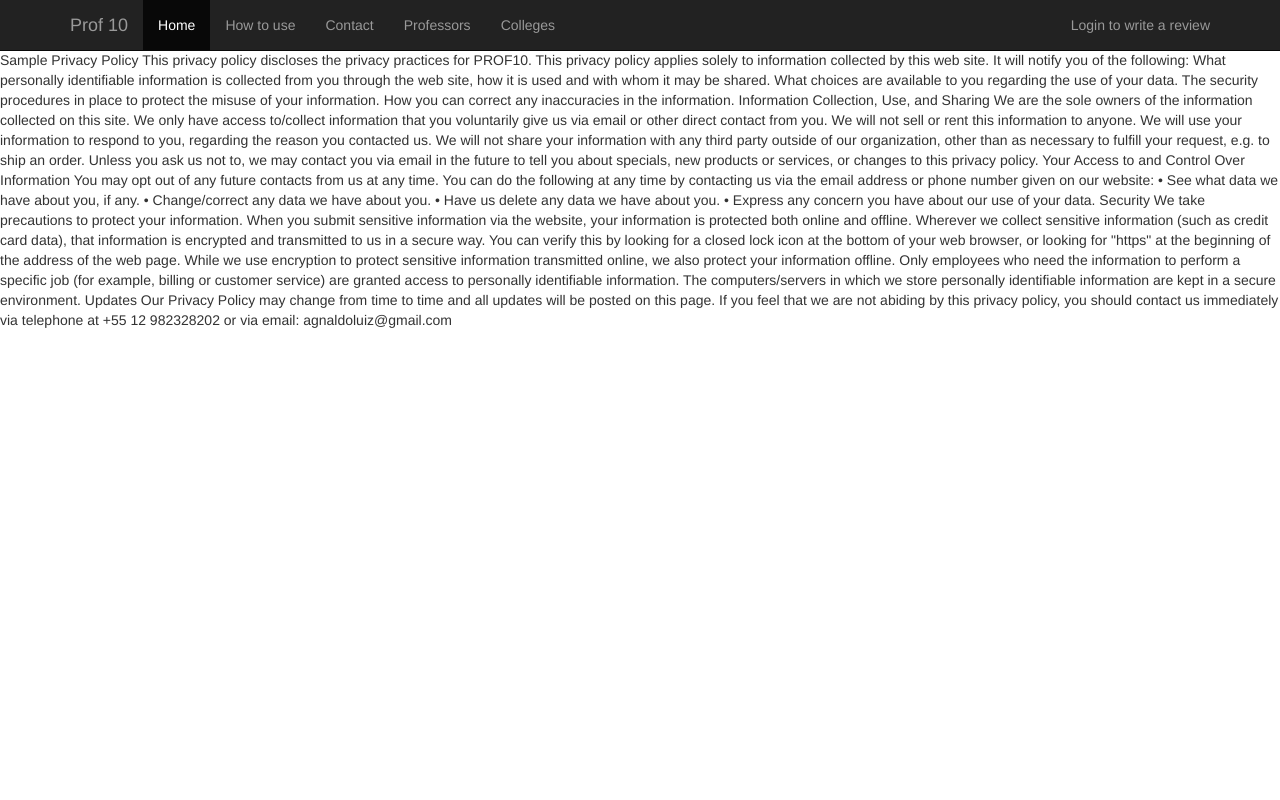
After one commit to agnaldoluiz/PROF10, a Flask app: page /privacy in a window 1280 px wide. The commit adds this page. Run offline with Flask 2, Linux system fonts and the light colour scheme; some libraries are stand-ins or nearby versions.

Commit message:
Privacy policy added

```diff
--- a/app/templates/index.html
+++ b/app/templates/index.html
@@ -109,5 +109,6 @@ The other dimensions are:
   </div>
 </div>
 
+<a href="{{url_for('privacy')}}">Privacy Policy</a>
 
 {% endblock %}
--- /dev/null
+++ b/app/templates/privacy.html
@@ -0,0 +1,41 @@
+{% extends "base.html" %}
+{% block content %}
+Sample Privacy Policy
+
+This privacy policy discloses the privacy practices for PROF10. This privacy policy applies solely to information collected by this web site. It will notify you of the following:
+
+What personally identifiable information is collected from you through the web site, how it is used and with whom it may be shared.
+What choices are available to you regarding the use of your data.
+The security procedures in place to protect the misuse of your information.
+How you can correct any inaccuracies in the information.
+Information Collection, Use, and Sharing
+We are the sole owners of the information collected on this site. We only have access to/collect information that you voluntarily give us via email or other direct contact from you. We will not sell or rent this information to anyone.
+
+We will use your information to respond to you, regarding the reason you contacted us. We will not share your information with any third party outside of our organization, other than as necessary to fulfill your request, e.g. to ship an order.
+
+Unless you ask us not to, we may contact you via email in the future to tell you about specials, new products or services, or changes to this privacy policy.
+
+Your Access to and Control Over Information
+You may opt out of any future contacts from us at any time. You can do the following at any time by contacting us via the email address or phone number given on our website:
+
+   • See what data we have about you, if any.
+
+   • Change/correct any data we have about you.
+
+   • Have us delete any data we have about you.
+
+   • Express any concern you have about our use of your data.
+
+Security
+We take precautions to protect your information. When you submit sensitive information via the website, your information is protected both online and offline.
+
+Wherever we collect sensitive information (such as credit card data), that information is encrypted and transmitted to us in a secure way. You can verify this by looking for a closed lock icon at the bottom of your web browser, or looking for "https" at the beginning of the address of the web page.
+
+While we use encryption to protect sensitive information transmitted online, we also protect your information offline. Only employees who need the information to perform a specific job (for example, billing or customer service) are granted access to personally identifiable information. The computers/servers in which we store personally identifiable information are kept in a secure environment.
+
+Updates
+
+Our Privacy Policy may change from time to time and all updates will be posted on this page.
+
+If you feel that we are not abiding by this privacy policy, you should contact us immediately via telephone at +55 12 982328202 or via email: agnaldoluiz@gmail.com
+{% endblock %}
--- a/app/views.py
+++ b/app/views.py
@@ -216,3 +216,7 @@ def delete(id):
     db.session.commit()
     flash('Your post has been deleted.')
     return redirect(url_for('main'))
+
+@app.route('/privacy')
+def privacy():
+    return render_template('privacy.html')
```
